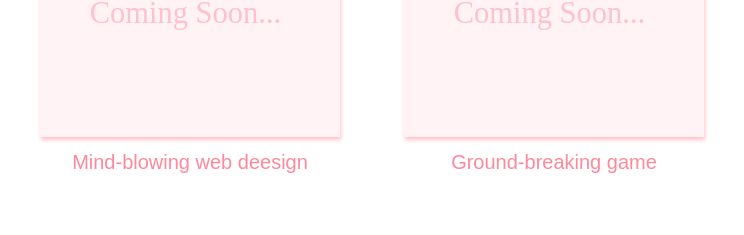
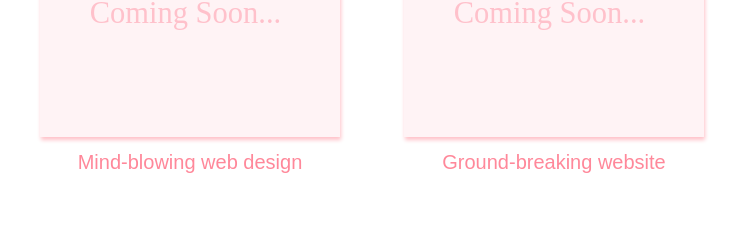
Before and after one commit to kelieson/DGM-1600-PortfolioWebpage, a plain HTML site: page index.html in a window 1280 px wide. Shown: the part 1087-1322 px from the top of the page, 450-1194 px from the left. Drawn offline with Linux system fonts and the light colour scheme.

Commit message:
figcaption typos

```diff
--- a/index.html
+++ b/index.html
@@ -43,13 +43,13 @@
             <a href="#" class="project-tile">
                 <figure>
                     <img src="coming-soon....svg" alt="Coming Soon..."/>
-                    <figcaption>Mind-blowing web deesign</figcaption>
+                    <figcaption>Mind-blowing web design</figcaption>
                 </figure>
             </a>
             <a href="#" class="project-tile">
                 <figure>
                     <img src="coming-soon....svg" alt="Coming Soon..."/>
-                    <figcaption>Ground-breaking game</figcaption>
+                    <figcaption>Ground-breaking website</figcaption>
                 </figure>
             </a>
             <a href="#" class="project-tile">
```
